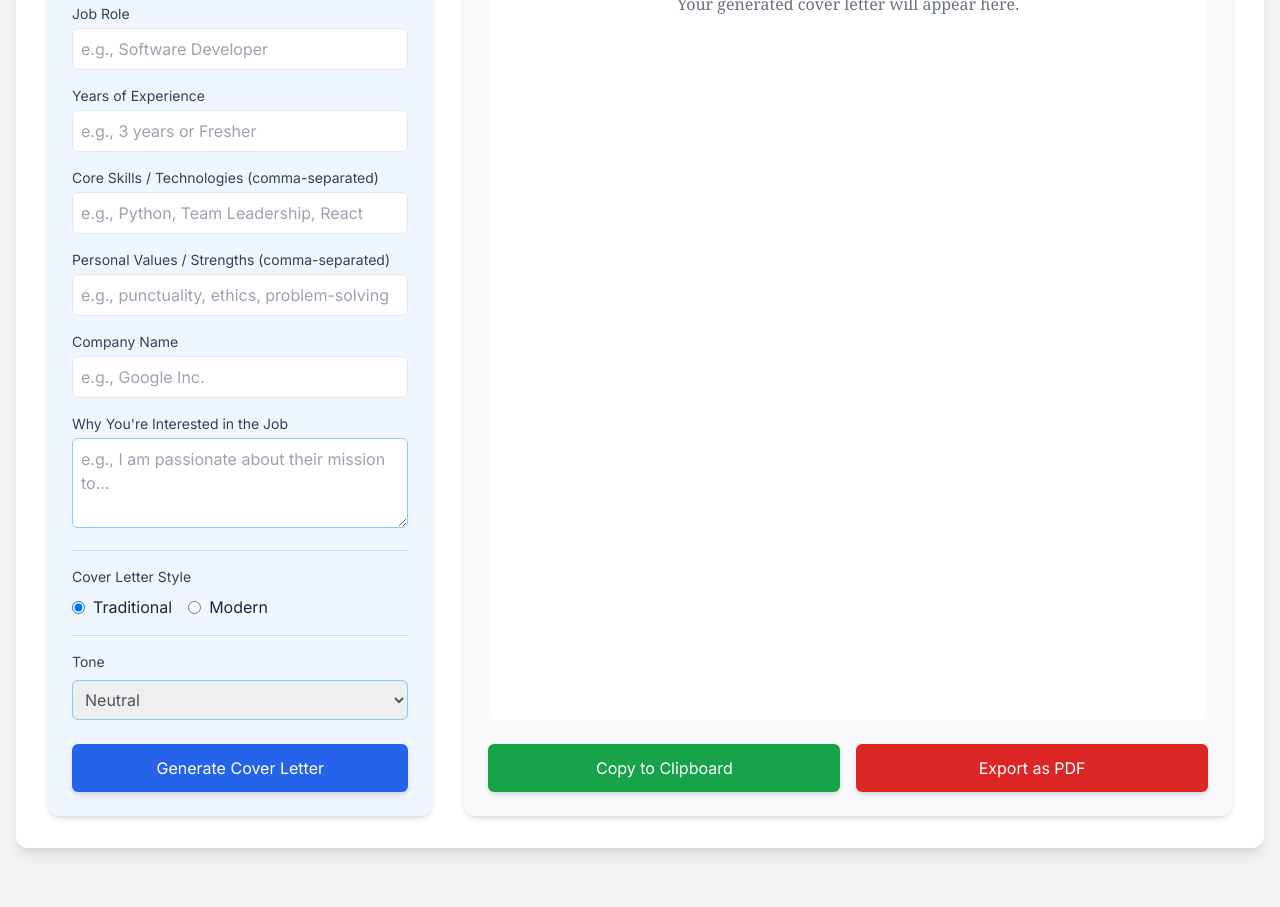
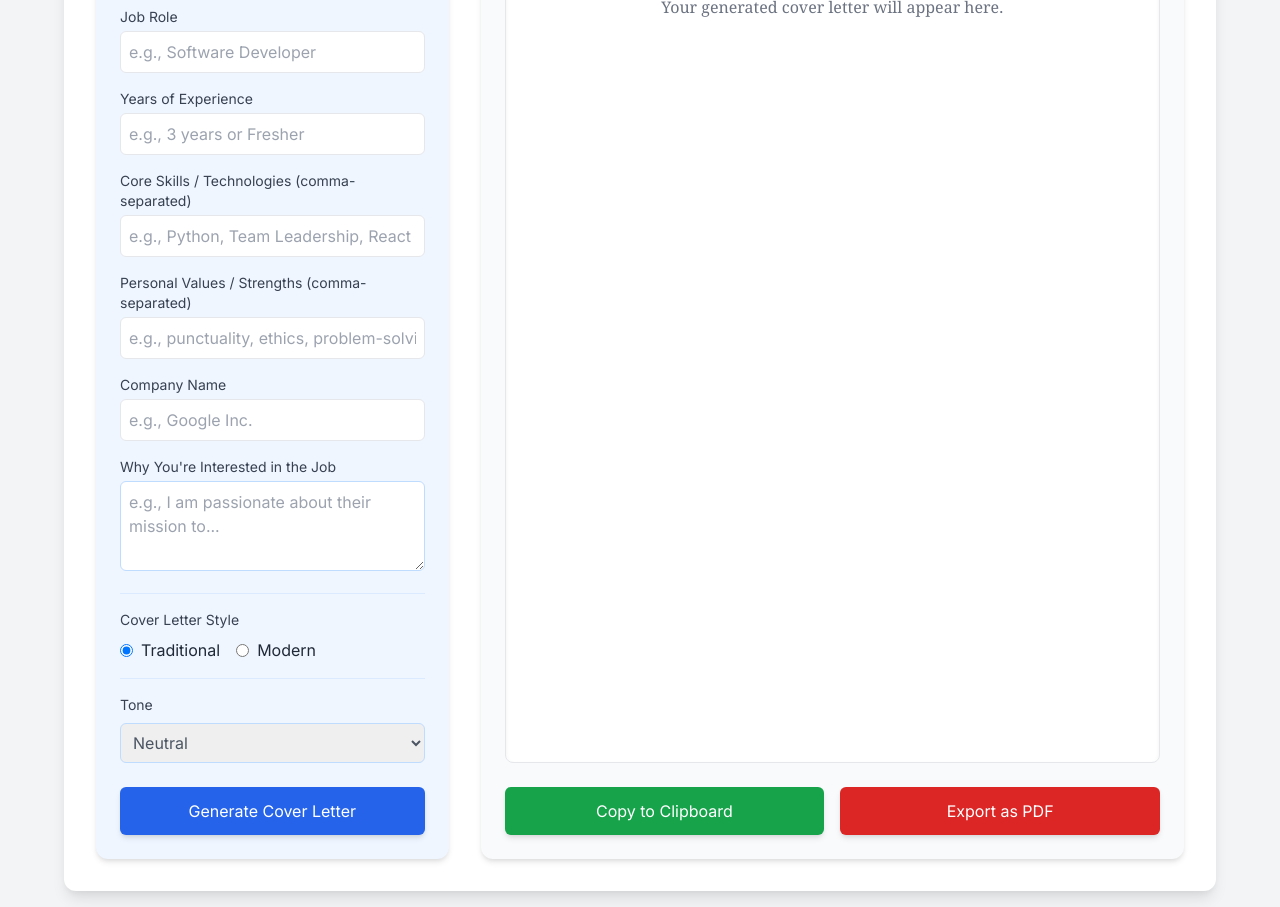
Before and after one commit to VarshanKumar-05/Cover-Letter-Generator-, a plain HTML site: page index.html in a window 1280 px wide. Shown: the part 164-1071 px from the top of the page. Before the commit the page ends 1028 px from the top, so only its background shows below. Drawn offline with nearby package versions, Linux system fonts and the light colour scheme.

Commit message:
Update index.html

```diff
--- a/index.html
+++ b/index.html
@@ -1,3 +1,4 @@
+<!--index.html-->
 <!DOCTYPE html>
 <html lang="en">
 <head>
@@ -5,61 +6,59 @@
     <meta name="viewport" content="width=device-width, initial-scale=1.0">
     <title>Cover Letter Generator</title>
     <script src="https://cdn.tailwindcss.com"></script>
+    <link href="https://fonts.googleapis.com/css2?family=Inter:wght@400;600;700&family=Playfair+Display:wght@400;700&display=swap" rel="stylesheet">
+    <link href="style.css" rel="stylesheet">
+    <link rel="icon" type="image/jpeg" href="images/OIP.jpeg">
+</head>
+<body class="min-h-screen flex flex-col items-center p-4 bg-gray-100 font-inter">
+    <div class="container mx-auto bg-white shadow-custom rounded-xl p-6 md:p-8 flex flex-col lg:flex-row gap-8 w-full max-w-6xl">
 
-    <link href="https://fonts.googleapis.com/css2?family=Inter:wght@400;600;700&family=Playfair+Display:wght@400;700&display=swap" rel="stylesheet">
-<link rel="icon" type="images/OIP.jpeg" href="images/OIP.jpeg">
-    <link href="style.css" rel="stylesheet">
-
-</head>
-<body class="min-h-screen flex flex-col items-center p-4 bg-gray-100">
-    <div class="container mx-auto bg-white shadow-custom rounded-xl p-6 md:p-8 flex flex-col lg:flex-row gap-8 w-full">
-
-        <div class="w-full lg:w-1/3 bg-blue-50 p-6 rounded-xl shadow-md flex flex-col">
-            <h2 class="text-3xl font-bold text-blue-800 mb-6 text-center">Generate Your Cover Letter</h2>
+        <div class="w-full lg:w-1/3 bg-blue-50 p-6 rounded-xl shadow-panel flex flex-col">
+            <h2 class="text-3xl font-playfair font-bold text-blue-800 mb-6 text-center leading-tight">Generate Your Cover Letter</h2>
 
             <div class="space-y-4 flex-grow">
                 <div>
                     <label for="jobRole" class="block text-sm font-medium text-gray-700 mb-1">Job Role</label>
-                    <input type="text" id="jobRole" class="w-full p-2 border border-blue-300 rounded-md focus:ring-2 focus:ring-blue-500 focus:border-transparent" placeholder="e.g., Software Developer">
+                    <input type="text" id="jobRole" class="w-full p-2 border border-blue-200 rounded-md focus:ring-2 focus:ring-blue-400 focus:border-blue-400 transition duration-200" placeholder="e.g., Software Developer">
                 </div>
                 <div>
                     <label for="experience" class="block text-sm font-medium text-gray-700 mb-1">Years of Experience</label>
-                    <input type="text" id="experience" class="w-full p-2 border border-blue-300 rounded-md focus:ring-2 focus:ring-blue-500 focus:border-transparent" placeholder="e.g., 3 years or Fresher">
+                    <input type="text" id="experience" class="w-full p-2 border border-blue-200 rounded-md focus:ring-2 focus:ring-blue-400 focus:border-blue-400 transition duration-200" placeholder="e.g., 3 years or Fresher">
                 </div>
                 <div>
                     <label for="skills" class="block text-sm font-medium text-gray-700 mb-1">Core Skills / Technologies (comma-separated)</label>
-                    <input type="text" id="skills" class="w-full p-2 border border-blue-300 rounded-md focus:ring-2 focus:ring-blue-500 focus:border-transparent" placeholder="e.g., Python, Team Leadership, React">
+                    <input type="text" id="skills" class="w-full p-2 border border-blue-200 rounded-md focus:ring-2 focus:ring-blue-400 focus:border-blue-400 transition duration-200" placeholder="e.g., Python, Team Leadership, React">
                 </div>
                 <div>
                     <label for="values" class="block text-sm font-medium text-gray-700 mb-1">Personal Values / Strengths (comma-separated)</label>
-                    <input type="text" id="values" class="w-full p-2 border border-blue-300 rounded-md focus:ring-2 focus:ring-500 focus:border-transparent" placeholder="e.g., punctuality, ethics, problem-solving">
+                    <input type="text" id="values" class="w-full p-2 border border-blue-200 rounded-md focus:ring-2 focus:ring-blue-400 focus:border-blue-400 transition duration-200" placeholder="e.g., punctuality, ethics, problem-solving">
                 </div>
                 <div>
                     <label for="companyName" class="block text-sm font-medium text-gray-700 mb-1">Company Name</label>
-                    <input type="text" id="companyName" class="w-full p-2 border border-blue-300 rounded-md focus:ring-2 focus:ring-blue-500 focus:border-transparent" placeholder="e.g., Google Inc.">
+                    <input type="text" id="companyName" class="w-full p-2 border border-blue-200 rounded-md focus:ring-2 focus:ring-blue-400 focus:border-blue-400 transition duration-200" placeholder="e.g., Google Inc.">
                 </div>
                 <div>
                     <label for="interest" class="block text-sm font-medium text-gray-700 mb-1">Why You're Interested in the Job</label>
-                    <textarea id="interest" rows="3" class="w-full p-2 border border-blue-300 rounded-md focus:ring-2 focus:ring-blue-500 focus:border-transparent" placeholder="e.g., I am passionate about their mission to..."></textarea>
+                    <textarea id="interest" rows="3" class="w-full p-2 border border-blue-200 rounded-md focus:ring-2 focus:ring-blue-400 focus:border-blue-400 transition duration-200" placeholder="e.g., I am passionate about their mission to..."></textarea>
                 </div>
 
-                <div class="pt-4 border-t border-blue-200">
+                <div class="pt-4 border-t border-blue-100">
                     <label class="block text-sm font-medium text-gray-700 mb-2">Cover Letter Style</label>
                     <div class="flex gap-4">
                         <label class="inline-flex items-center">
-                            <input type="radio" name="letterStyle" value="traditional" class="form-radio text-blue-600" checked>
+                            <input type="radio" name="letterStyle" value="traditional" class="form-radio text-blue-600 focus:ring-blue-500" checked>
                             <span class="ml-2 text-gray-800">Traditional</span>
                         </label>
                         <label class="inline-flex items-center">
-                            <input type="radio" name="letterStyle" value="modern" class="form-radio text-blue-600">
+                            <input type="radio" name="letterStyle" value="modern" class="form-radio text-blue-600 focus:ring-blue-500">
                             <span class="ml-2 text-gray-800">Modern</span>
                         </label>
                     </div>
                 </div>
 
-                <div class="pt-4 border-t border-blue-200">
+                <div class="pt-4 border-t border-blue-100">
                     <label for="tone" class="block text-sm font-medium text-gray-700 mb-2">Tone</label>
-                    <select id="tone" class="w-full p-2 border border-blue-300 rounded-md focus:ring-2 focus:ring-blue-500 focus:border-transparent">
+                    <select id="tone" class="w-full p-2 border border-blue-200 rounded-md focus:ring-2 focus:ring-blue-400 focus:border-blue-400 transition duration-200">
                         <option value="neutral">Neutral</option>
                         <option value="polite">Polite</option>
                         <option value="confident">Confident</option>
@@ -67,38 +66,35 @@
                 </div>
             </div>
 
-            <button id="generateBtn" class="mt-6 w-full bg-blue-600 text-white p-3 rounded-md hover:bg-blue-700 transition-colors shadow-md flex items-center justify-center">
+            <button id="generateBtn" class="mt-6 w-full bg-blue-600 text-white p-3 rounded-md hover:bg-blue-700 focus:ring-2 focus:ring-blue-500 focus:ring-offset-2 transition-colors duration-200 shadow-md flex items-center justify-center">
                 <span id="generateBtnText">Generate Cover Letter</span>
                 <div id="loader" class="loader ml-3 hidden"></div>
             </button>
         </div>
 
-        <main class="w-full lg:w-2/3 bg-gray-50 p-6 rounded-xl shadow-md flex flex-col">
-            <h2 class="text-3xl font-bold text-gray-800 mb-6 text-center">Your Cover Letter</h2>
+        <main class="w-full lg:w-2/3 bg-gray-50 p-6 rounded-xl shadow-panel flex flex-col">
+            <h2 class="text-3xl font-playfair font-bold text-gray-800 mb-6 text-center leading-tight">Your Cover Letter</h2>
 
-            <div id="coverLetterOutput" class="flex-grow bg-white p-6 rounded-lg shadow-inner overflow-y-auto min-h-[300px] modern-style" contenteditable="true">
-                <p class="text-gray-500 text-center">Your generated cover letter will appear here.</p>
+<div id="coverLetterOutput" class="flex-grow bg-white p-6 rounded-lg shadow-inner-custom overflow-y-auto min-h-[300px] traditional-style border border-gray-200" contenteditable="true">                <p class="text-gray-500 text-center">Your generated cover letter will appear here.</p>
             </div>
 
             <div class="mt-6 flex flex-col sm:flex-row justify-center gap-4" id="actionButtons">
-                <button id="copyToClipboardBtn" class="bg-green-600 text-white p-3 rounded-md hover:bg-green-700 transition-colors shadow-md flex-1">Copy to Clipboard</button>
-                <button id="exportPdfBtn" class="bg-red-600 text-white p-3 rounded-md hover:bg-red-700 transition-colors shadow-md flex-1">Export as PDF</button>
+                <button id="copyToClipboardBtn" class="bg-green-600 text-white p-3 rounded-md hover:bg-green-700 focus:ring-2 focus:ring-green-500 focus:ring-offset-2 transition-colors duration-200 shadow-md flex-1">Copy to Clipboard</button>
+                <button id="exportPdfBtn" class="bg-red-600 text-white p-3 rounded-md hover:bg-red-700 focus:ring-2 focus:ring-red-500 focus:ring-offset-2 transition-colors duration-200 shadow-md flex-1">Export as PDF</button>
             </div>
         </main>
     </div>
 
-    <div id="messageBox" class="message-box fixed inset-0 bg-gray-800 bg-opacity-75 flex items-center justify-center hidden">
-        <div class="bg-white p-6 rounded-lg shadow-xl max-w-sm w-full text-center">
+    <div id="messageBox" class="message-box fixed inset-0 bg-gray-800 bg-opacity-75 flex items-center justify-center hidden z-50">
+        <div class="bg-white p-6 rounded-lg shadow-xl max-w-sm w-full text-center border border-gray-300">
             <p id="messageText" class="text-lg font-semibold text-gray-800 mb-4"></p>
-            <button id="messageBoxClose" class="bg-blue-600 text-white px-4 py-2 rounded-md hover:bg-blue-700 transition-colors">OK</button>
+            <button id="messageBoxClose" class="bg-blue-600 text-white px-4 py-2 rounded-md hover:bg-blue-700 focus:ring-2 focus:ring-blue-500 focus:ring-offset-2 transition-colors duration-200">OK</button>
         </div>
     </div>
 
     <script src="https://cdnjs.cloudflare.com/ajax/libs/html2canvas/1.4.1/html2canvas.min.js"></script>
     <script src="https://cdnjs.cloudflare.com/ajax/libs/jspdf/2.5.1/jspdf.umd.min.js"></script>
 
-
-
     <script src="script.js"></script>
 </body>
 </html>
```
